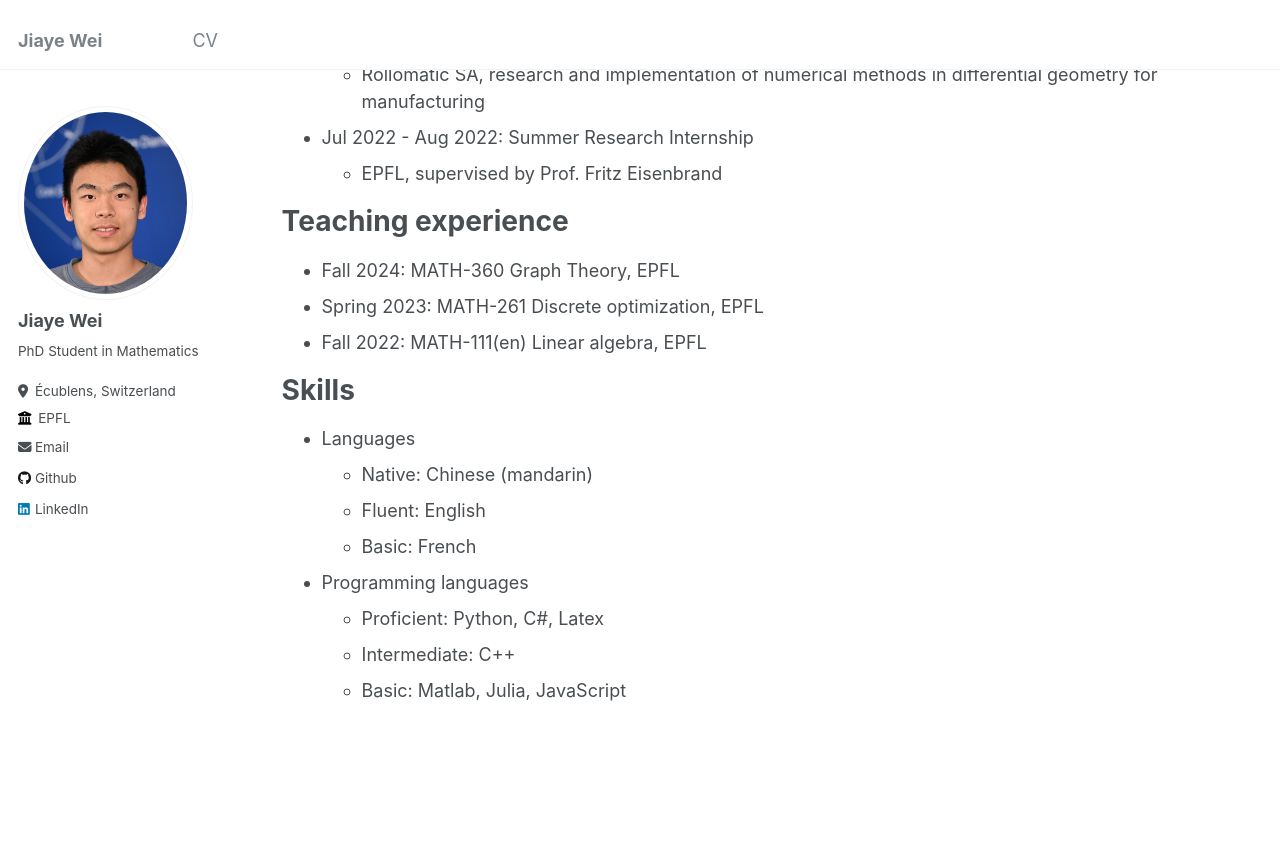
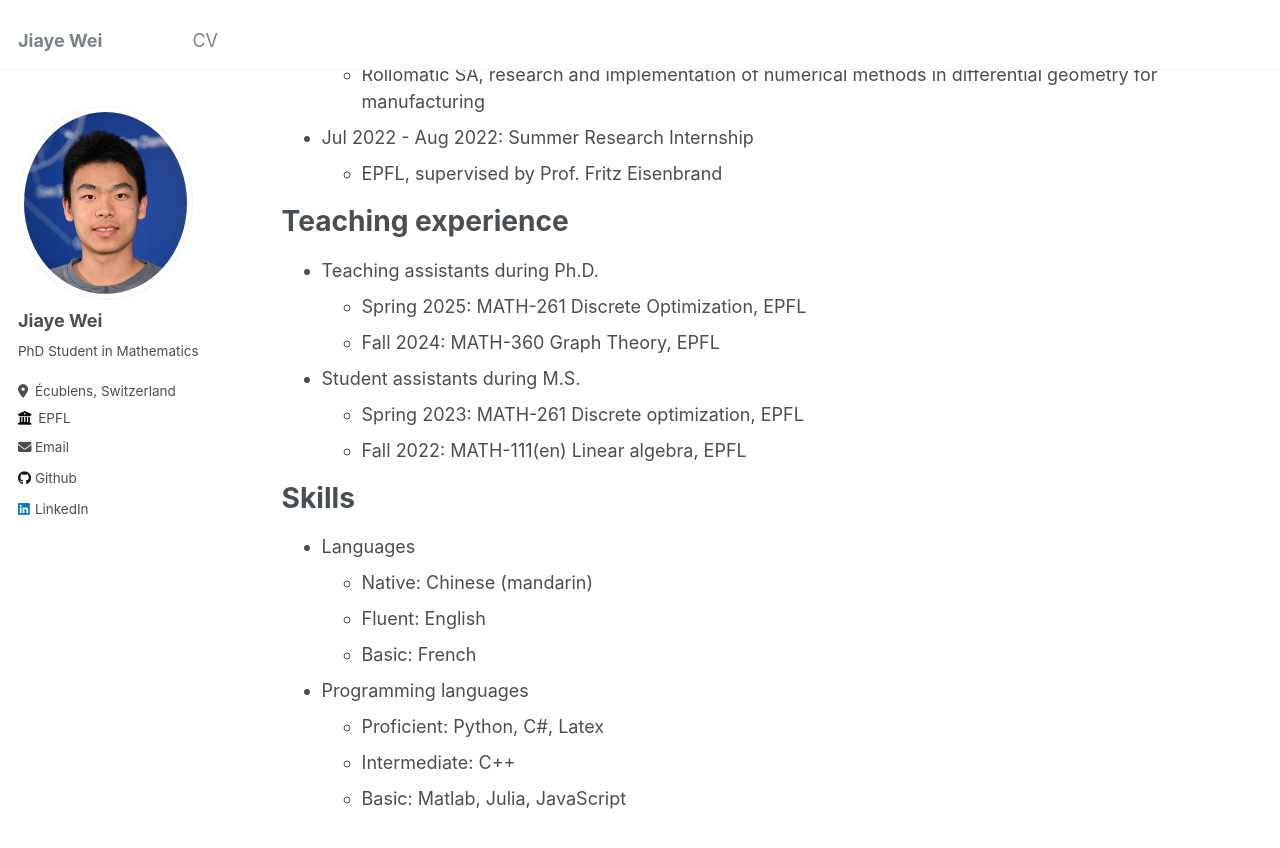
Before and after one commit to jiaye-W/jiaye-W.github.io, a Jekyll site: the page built from _pages/cv.md, in a window 1280 px wide and 900 px high, scrolled down 488 px. Shown: the top 848 px of the window. Built offline with Jekyll 4.4.1, drawn with Linux system fonts in a browser that asks for light colours.

Commit message:
Update TA Spring 2025 and reformat

```diff
--- a/_pages/cv.md
+++ b/_pages/cv.md
@@ -31,9 +31,13 @@ Work experience
 
 Teaching experience
 ======
-* Fall 2024: MATH-360 Graph Theory, EPFL
-* Spring 2023: MATH-261 Discrete optimization, EPFL
-* Fall 2022: MATH-111(en) Linear algebra, EPFL
+* Teaching assistants during Ph.D.
+  * Spring 2025: MATH-261 Discrete Optimization, EPFL
+  * Fall 2024: MATH-360 Graph Theory, EPFL
+
+* Student assistants during M.S.
+  * Spring 2023: MATH-261 Discrete optimization, EPFL
+  * Fall 2022: MATH-111(en) Linear algebra, EPFL
 
 Skills
 ======
```
